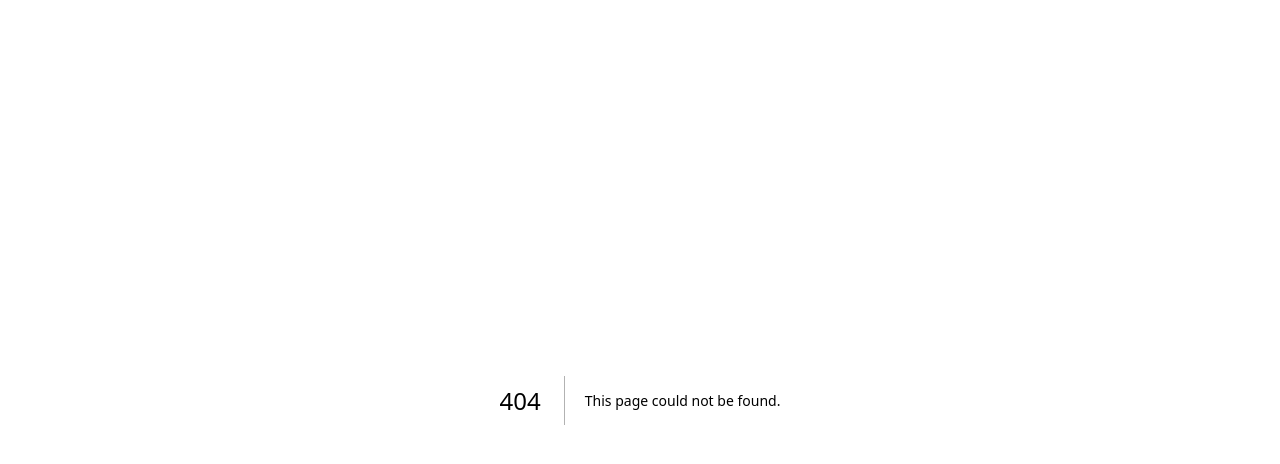
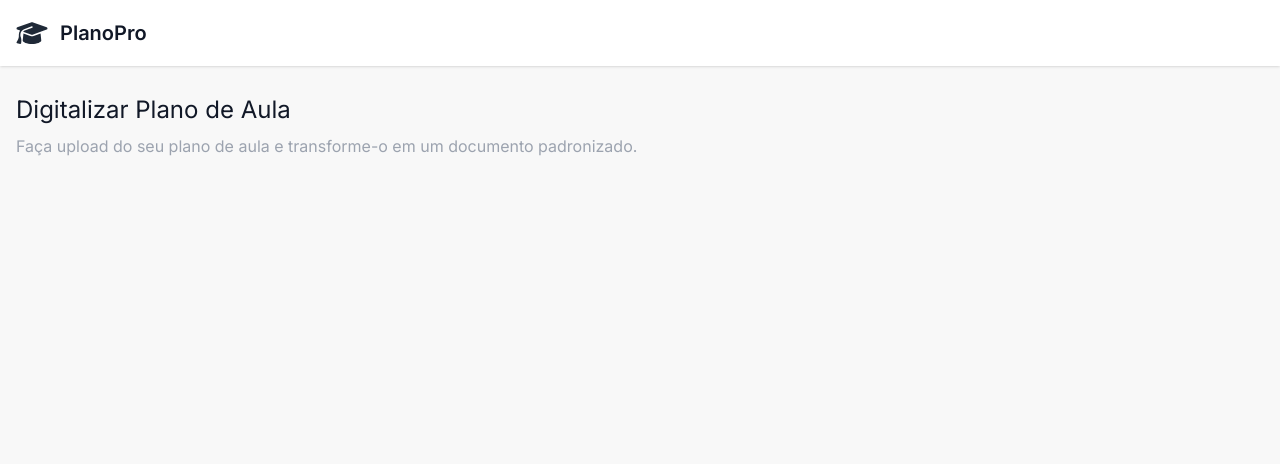
Before and after one commit to maxSantos192/plano-pro, a Next.js app: page /home in a window 1280 px wide. Before the commit this address had no page. Shown: the top 464 px of the page. Built offline with nearby package versions, Linux system fonts and the light colour scheme.

Commit message:
feat: add home title and background color

```diff
--- a/src/app/globals.css
+++ b/src/app/globals.css
@@ -5,4 +5,5 @@
   --color-secondary: #374151;
   --color-muted: #4b5563;
   --color-muted-foreground: #9ca3af;
+  --color-background: #f8f8f8;
 }
--- /dev/null
+++ b/src/app/home/page.tsx
@@ -0,0 +1,20 @@
+import Header from "../_components/header";
+
+function HomePage() {
+  return (
+    <>
+      <Header />
+      <div className="mx-auto max-w-7xl px-4">
+        <div className="mt-7 space-y-2">
+          <h2 className="text-primary text-2xl">Digitalizar Plano de Aula</h2>
+          <p className="text-muted-foreground">
+            Faça upload do seu plano de aula e transforme-o em um documento
+            padronizado.
+          </p>
+        </div>
+      </div>
+    </>
+  );
+}
+
+export default HomePage;
--- a/src/app/layout.tsx
+++ b/src/app/layout.tsx
@@ -19,7 +19,9 @@ export default function RootLayout({
 }>) {
   return (
     <html lang="en">
-      <body className={`${inter.className} antialiased`}>{children}</body>
+      <body className={`${inter.className} bg-background antialiased`}>
+        {children}
+      </body>
     </html>
   );
 }
--- a/src/app/page.tsx
+++ b/src/app/page.tsx
@@ -1,9 +1,7 @@
+import HomePage from "./home/page";
+
 function Home() {
-  return (
-    <div>
-      <h1>hello world</h1>
-    </div>
-  );
+  return <HomePage />;
 }
 
 export default Home;
```
